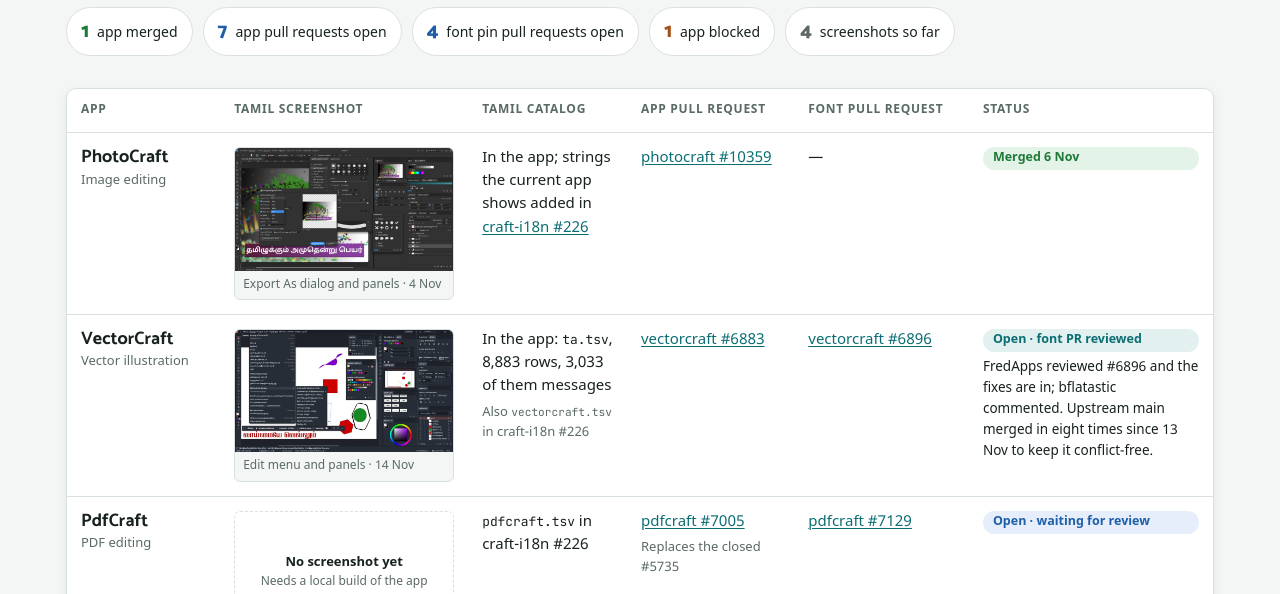
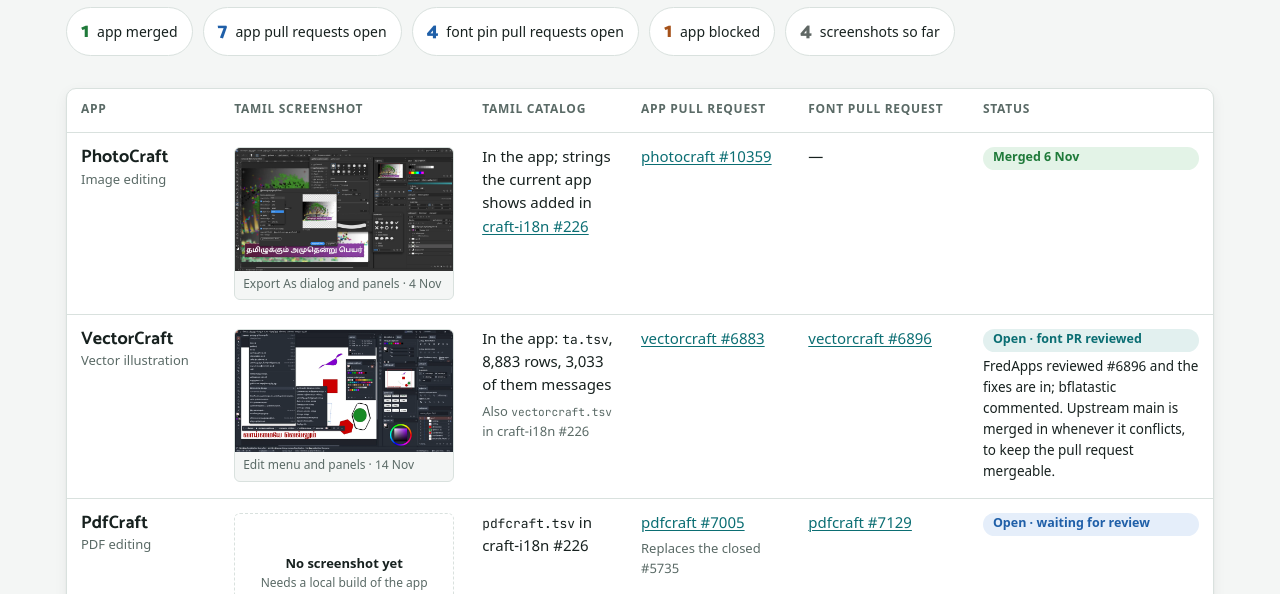
Before and after one commit to newsbaba24x7/artcraft-tamil, a plain HTML site: page index.html in a window 1280 px wide. Shown: the part 206-800 px from the top of the page. Drawn offline with Linux system fonts and the light colour scheme; a web font is replaced by a local one.

Commit message:
VectorCraft: describe the upstream merges without a count

```diff
--- a/index.html
+++ b/index.html
@@ -251,7 +251,7 @@ dialog img { display: block; width: 100%; height: auto; max-height: 82vh; object
           <td data-label="Tamil catalog">In the app: <span class="mono">ta.tsv</span>, 8,883 rows, 3,033 of them messages<div class="cell-note">Also <span class="mono">vectorcraft.tsv</span> in craft-i18n #226</div></td>
           <td data-label="App pull request"><a href="https://github.com/storytold/vectorcraft/pull/6883">vectorcraft #6883</a></td>
           <td data-label="Font pull request"><a href="https://github.com/storytold/vectorcraft/pull/6896">vectorcraft #6896</a></td>
-          <td data-label="Status"><div class="status"><span class="pill review">Open · font PR reviewed</span><p>FredApps reviewed #6896 and the fixes are in; bflatastic commented. Upstream main merged in eight times since 13 Nov to keep it conflict-free.</p></div></td>
+          <td data-label="Status"><div class="status"><span class="pill review">Open · font PR reviewed</span><p>FredApps reviewed #6896 and the fixes are in; bflatastic commented. Upstream main is merged in whenever it conflicts, to keep the pull request mergeable.</p></div></td>
         </tr>
 
         <tr>
```
